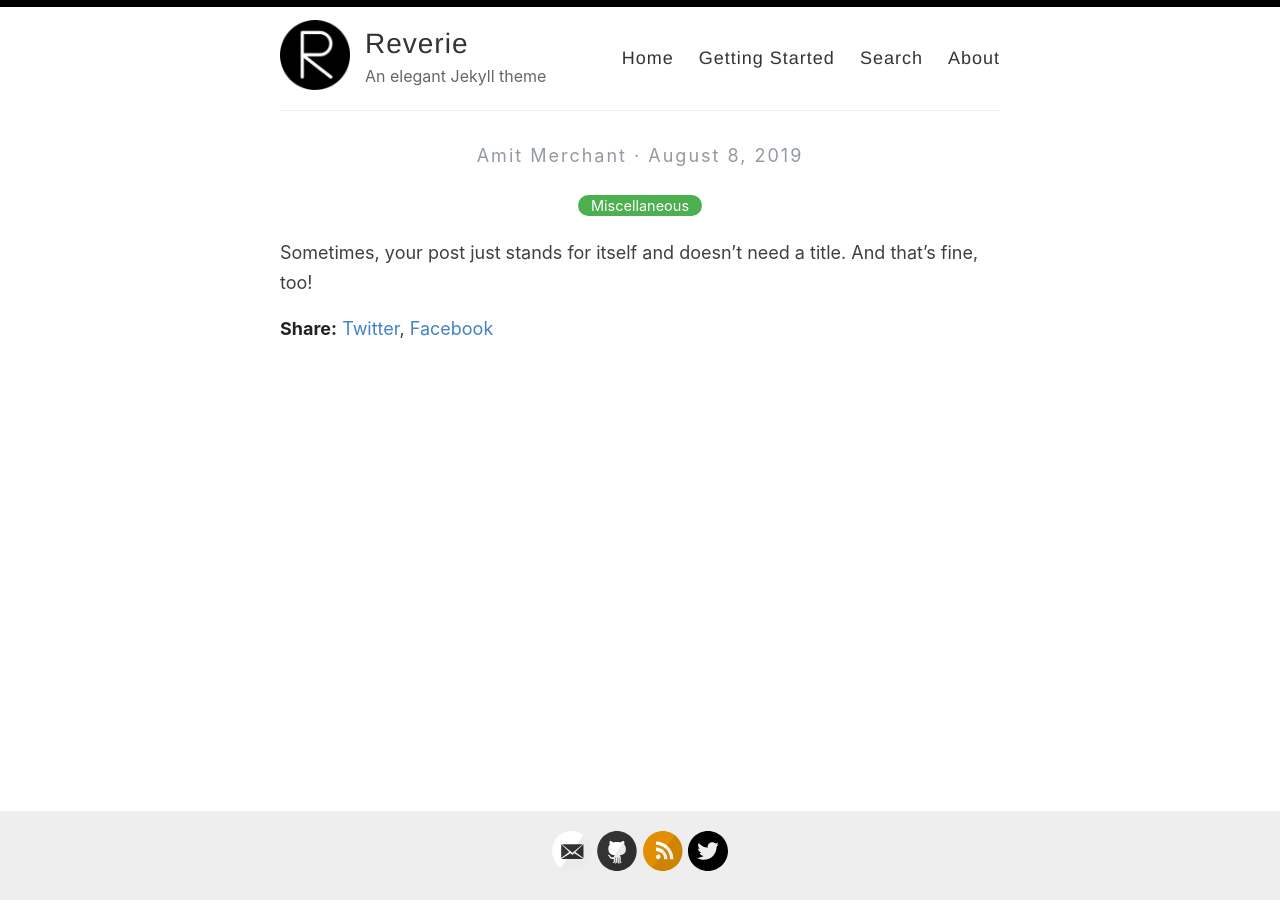
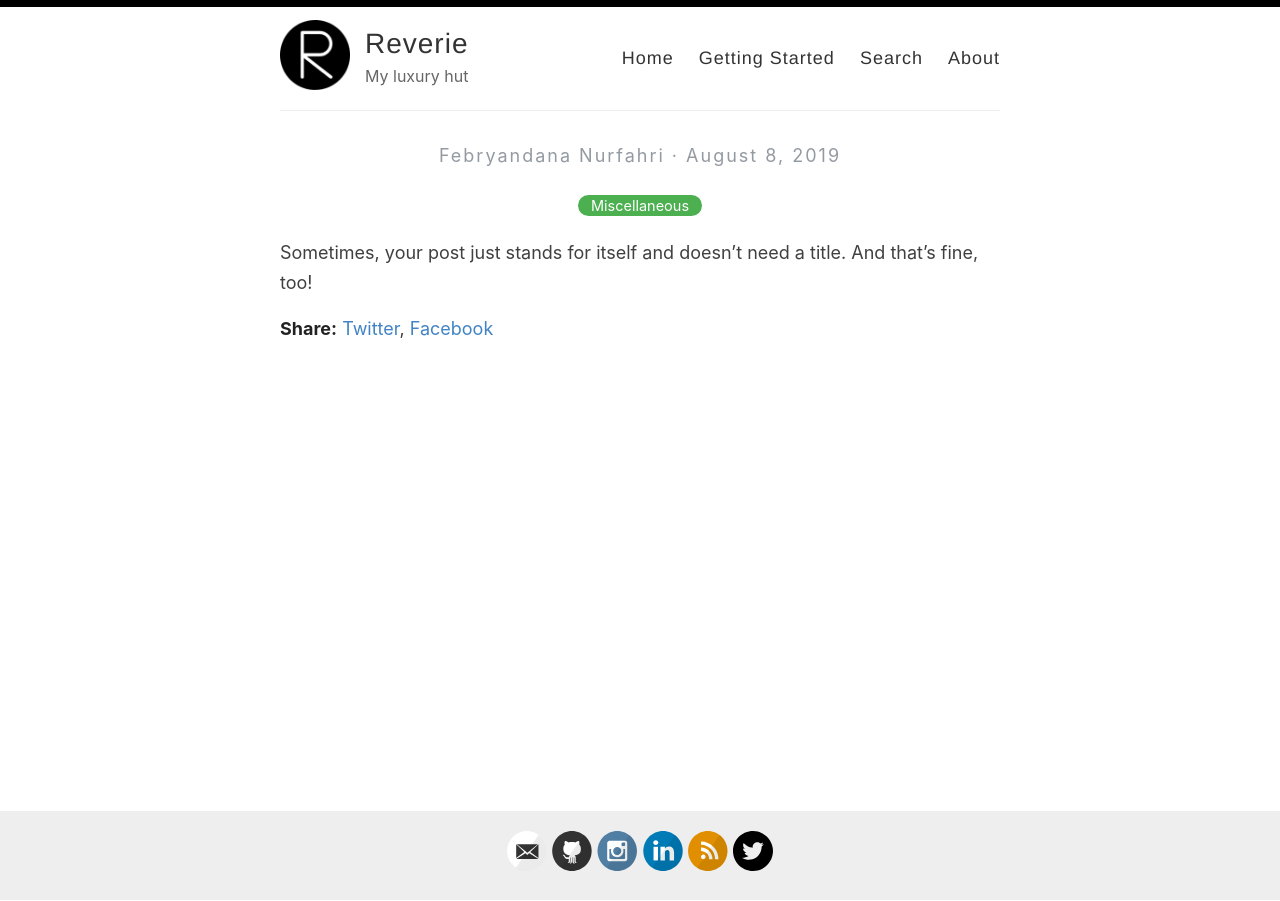
Before and after one commit to febryandana/febryandana.github.io, a Jekyll site: the page built from _posts/2019-08-08-no-title-posts.md, in a window 1280 px wide. Built offline with Jekyll 4.4.1, drawn with Linux system fonts in a browser that asks for light colours.

Commit message:
update config

```diff
--- a/_config.yml
+++ b/_config.yml
@@ -6,10 +6,10 @@
 name: Reverie
 
 # Name of the author
-author: Amit Merchant
+author: Febryandana Nurfahri
 
 # Short bio or description (displayed in the header)
-description: An elegant Jekyll theme
+description: My luxury hut
 
 # URL of your avatar or profile pic (you could use your GitHub profile pic)
 avatar: /images/reverie.png
@@ -21,15 +21,15 @@ avatar: /images/reverie.png
 # Includes an icon in the footer for each username you enter
 footer-links:
   dribbble:
-  email: amit.d.merchant@gmail.com
+  email: febryandana.fd@gmail.com
   facebook:
   flickr:
-  github: amitmerchant1990/reverie
-  instagram:
-  linkedin:
+  github: febryandana
+  instagram: febryandana.n
+  linkedin: febryandana
   pinterest:
   rss: rss
-  twitter: amit_merchant
+  twitter: febryan_dana
   stackoverflow:
   youtube: # channel/<your_long_string> or user/<user-name>
   googleplus: # anything in your profile username that comes after plus.google.com/
@@ -41,21 +41,21 @@ footer-links:
 disqus:
 
 # Enter your Google Analytics web tracking code (e.g. UA-2110908-2) to activate tracking
-google_analytics: UA-43339302-11
+# google_analytics: UA-43339302-11
 
 # For newer "GA4" analytics, use the following instead of the "UA" entry above
 #google_analytics_ga4: G-GABC1DEFG
 
 # Your website URL (e.g. http://amitmerchant1990.github.io or http://www.amitmerchant.com)
 # Used for Sitemap.xml and your RSS feed
-url: http://www.amitmerchant.com/reverie
-enforce_ssl: https://www.amitmerchant.com/reverie
+url: https://www.febryandana.xyz
+enforce_ssl: https://www.febryandana.xyz
 
 # If you're hosting your site at a Project repository on GitHub pages
 # (http://yourusername.github.io/repository-name)
 # and NOT your User repository (http://yourusername.github.io)
 # then add in the baseurl here, like this: "/repository-name"
-baseurl: "/reverie"
+# baseurl: "/reverie"
 
 #
 # !! You don't need to change any of the configuration flags below !!
```
